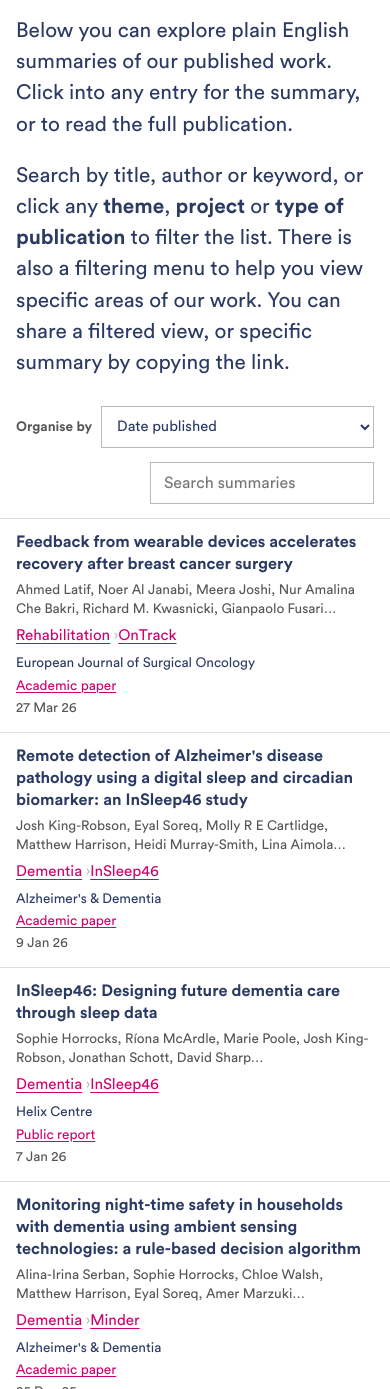
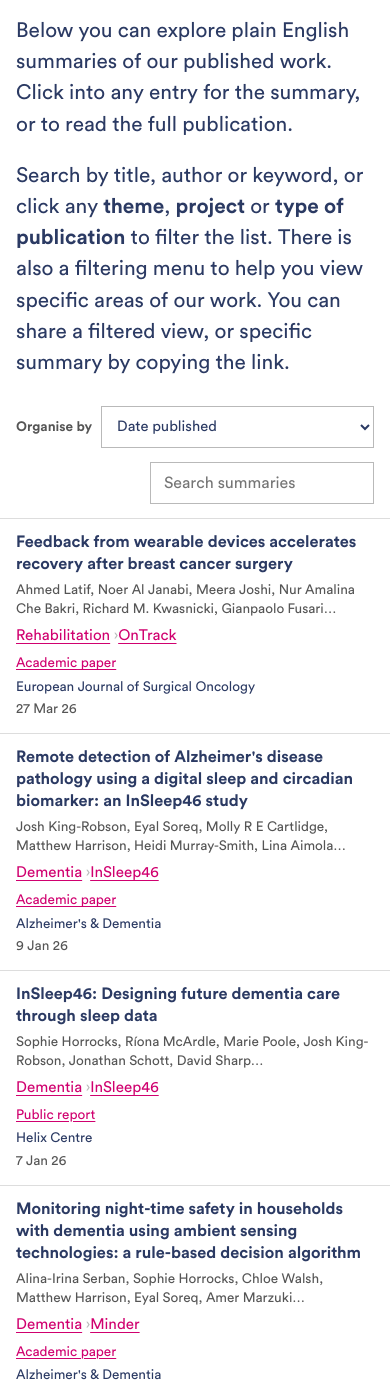
Before and after one commit to ImperialCollegeLondon/helix-display-site, a plain HTML site: page index.html in a window 390 px wide. Shown: the top 1389 px of the page. Drawn offline with Linux system fonts and the light colour scheme.

Commit message:
Rename and reorder the publication details column

```diff
--- a/index.html
+++ b/index.html
@@ -43,7 +43,7 @@
                 <th><span class="visually-hidden">Image</span></th>
                 <th>Title</th>
                 <th>Theme &amp; project</th>
-                <th>Published</th>
+                <th>Publication details</th>
               </tr>
             </thead>
             <tbody id="submissions-body">
--- a/script.js
+++ b/script.js
@@ -165,22 +165,23 @@ function publishedCell(item) {
     return "-";
   }
 
-  const name = publisher
-    ? `<span class="pub-name">${escapeHtml(publisher)}</span>`
+  // Each part on its own line: what it is, where it was published, then when.
+  // No separators — the line breaks do that work, and a dot left at the end of
+  // a wrapped line reads as a typo. The date is the only part set smaller: it
+  // is the one people scan past rather than read.
+  const kind = type
+    ? `<span class="pub-line">${filterPill("type", type)}</span>`
     : "";
 
-  // Each part gets its own line: publisher, then the kind of output, then the
-  // date. No separators — the line breaks do that work, and a dot at the end
-  // of a wrapped line reads as a typo.
-  const kind = type
-    ? `<span class="pub-type">${filterPill("type", type)}</span>`
+  const name = publisher
+    ? `<span class="pub-line">${escapeHtml(publisher)}</span>`
     : "";
 
   const when = date
-    ? `<span class="pub-type cell-date">${escapeHtml(date)}</span>`
+    ? `<span class="pub-date">${escapeHtml(date)}</span>`
     : "";
 
-  return name + kind + when;
+  return kind + name + when;
 }
 
 // The label sits in its own span so the underline can be put on the label
@@ -446,7 +447,7 @@ function renderTable(allRows) {
           : ""}
       </td>
       <td data-label="Theme &amp; project">${themeProjectCell(item)}</td>
-      <td data-label="Published">${publishedCell(item)}</td>
+      <td data-label="Publication details">${publishedCell(item)}</td>
     </tr>
   `;
   }).join("");
--- a/style.css
+++ b/style.css
@@ -522,7 +522,7 @@ body.table-embed,
 }
 
 .m3-table th:nth-child(4),
-.m3-table td[data-label="Published"] {
+.m3-table td[data-label="Publication details"] {
   width: 22%;
 }
 
@@ -532,13 +532,25 @@ body.table-embed,
   color: var(--helix-gray);
 }
 
-/* Publisher column: the journal or publisher leads, with the kind of output
-   beneath it in the same quieter style as the authors under a title. */
-.pub-name {
+/* Publication details: what it is, where it was published, then when. The
+   type and the journal read as equals — both are facts about the work — so
+   they share the table's text size. */
+.pub-line {
   display: block;
 }
 
-.pub-type {
+.pub-line + .pub-line {
+  margin-top: 3px;
+}
+
+.pub-line .filter-pill {
+  font-size: inherit;
+  line-height: inherit;
+}
+
+/* The date is the one part set smaller and quieter: it is scanned past rather
+   than read, and anchors the column without competing with the rest. */
+.pub-date {
   display: block;
   margin-top: 3px;
   color: var(--text-secondary);
@@ -546,18 +558,9 @@ body.table-embed,
   line-height: 1.4;
 }
 
-/* The type is a filter too, but a coarse one — there are only a handful of
-   values — so it stays at the quieter size of the line it sits on. */
-.pub-type .filter-pill {
-  font-size: inherit;
-  line-height: inherit;
-}
-
-/* "9 Jan 26" reads as one unit, so it shouldn't break across two lines. The
-   header is kept on one line too, otherwise it sets a narrower column than the
-   dates below it need. */
-.cell-date,
-.m3-table th:last-child {
+/* "9 Jan 26" reads as one unit, so it shouldn't break across two lines. */
+.pub-date,
+.cell-date {
   white-space: nowrap;
 }
 
@@ -1227,23 +1230,22 @@ a.filter-pill:focus {
   /* Widths are a desktop-table idea; the cards are full width. */
   .m3-table td[data-label="Title"],
   .m3-table td[data-label="Theme & project"],
-  .m3-table td[data-label="Published"] {
+  .m3-table td[data-label="Publication details"] {
     width: auto;
   }
 
   /* The two meta lines. */
   .m3-table td[data-label="Theme & project"],
-  .m3-table td[data-label="Published"] {
+  .m3-table td[data-label="Publication details"] {
     margin-top: 6px;
     font-size: 0.85rem;
     line-height: 1.5;
   }
 
-  /* Publisher, type and date each keep their own line here too, as they do in
+  /* Type, journal and date each keep their own line here too, as they do in
      the desktop column — no separators needed when the line breaks do the
      work. */
-  .m3-table td[data-label="Published"] .pub-name,
-  .m3-table td[data-label="Published"] .pub-type {
+  .m3-table td[data-label="Publication details"] .pub-line {
     font-size: inherit;
   }
 
```
Also changed, not shown: 1 other file.
